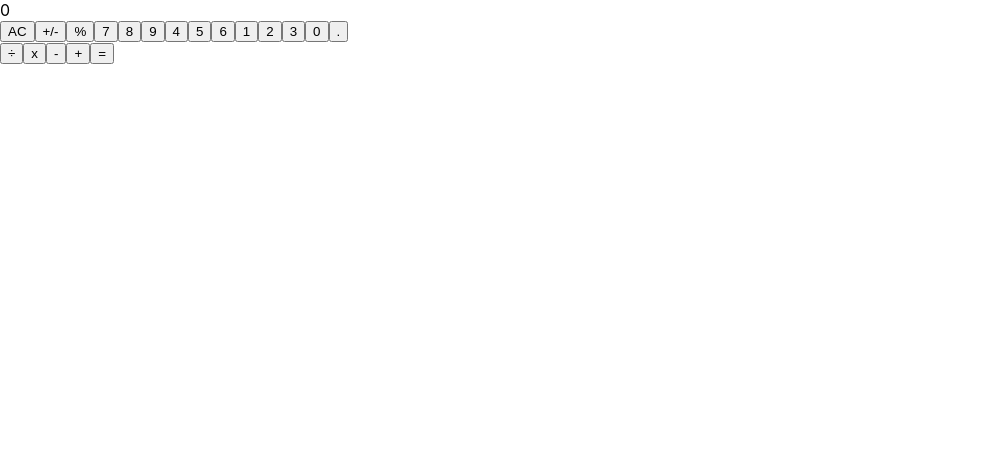
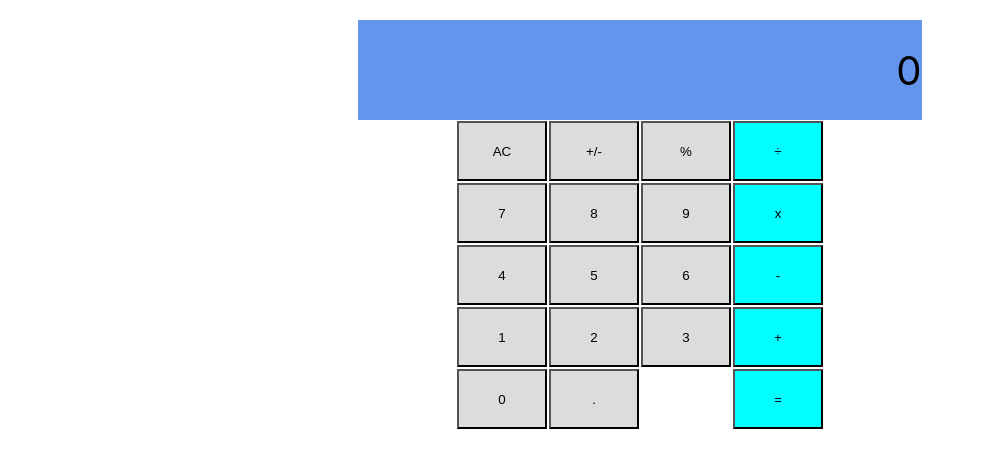
Before and after one commit to DhuruvSingh/math-magicians-app, a React (Create React App) app: page / in a window 1280 px wide. Shown: the top 468 px of the page, without its empty margins (0-985 px from the left). Built offline with nearby package versions, Linux system fonts and the light colour scheme.

Commit message:
Add styles in calculator UI

```diff
--- a/src/Components/calculatorUI.css
+++ b/src/Components/calculatorUI.css
@@ -0,0 +1,45 @@
+.mainCalc {
+  display: flex;
+  flex-direction: column;
+  text-align: end;
+  align-items: center;
+  margin-top: 20px;
+}
+
+.buttons {
+  display: flex;
+}
+
+.outputBox {
+  height: 100px;
+  width: 44%;
+  background-color: cornflowerblue;
+  display: flex;
+  justify-content: right;
+  align-items: center;
+  font-size: 40px;
+}
+
+.calcNumBtn {
+  display: grid;
+  grid-template-columns: auto auto auto;
+}
+
+.calcFunctionBtn {
+  display: flex;
+  flex-direction: column;
+}
+
+.calcNumBtn >.numBtn {
+  height: 60px;
+  width: 90px;
+  margin: 1px;
+  background-color: gainsboro;
+}
+
+.calcFunctionBtn > .numBtn {
+  height: 60px;
+  width: 90px;
+  margin: 1px;
+  background-color: aqua;
+}
```
